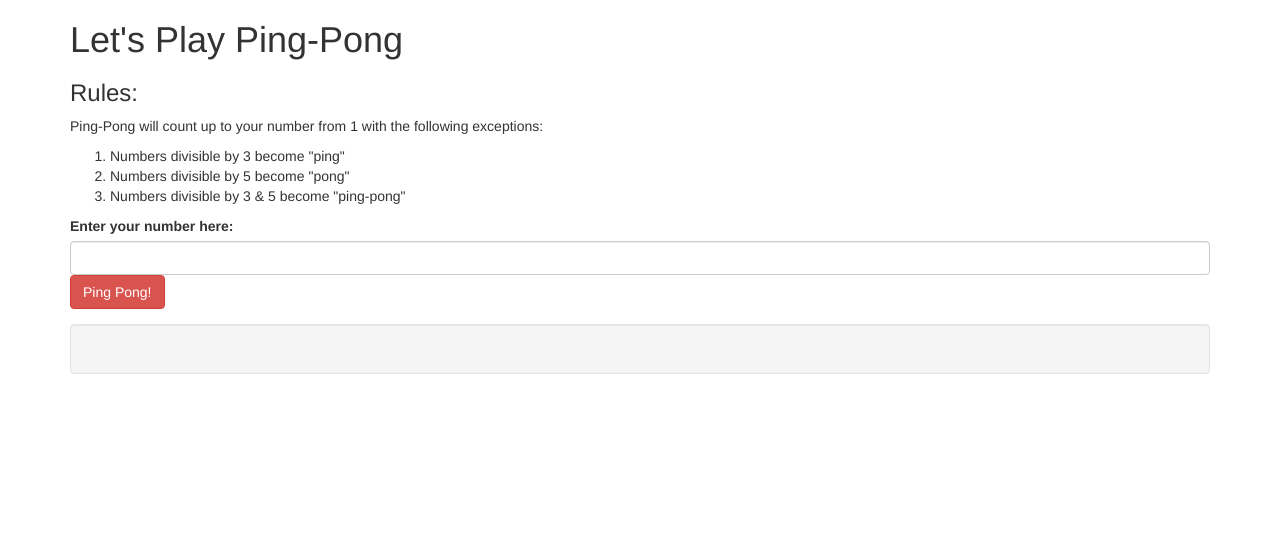
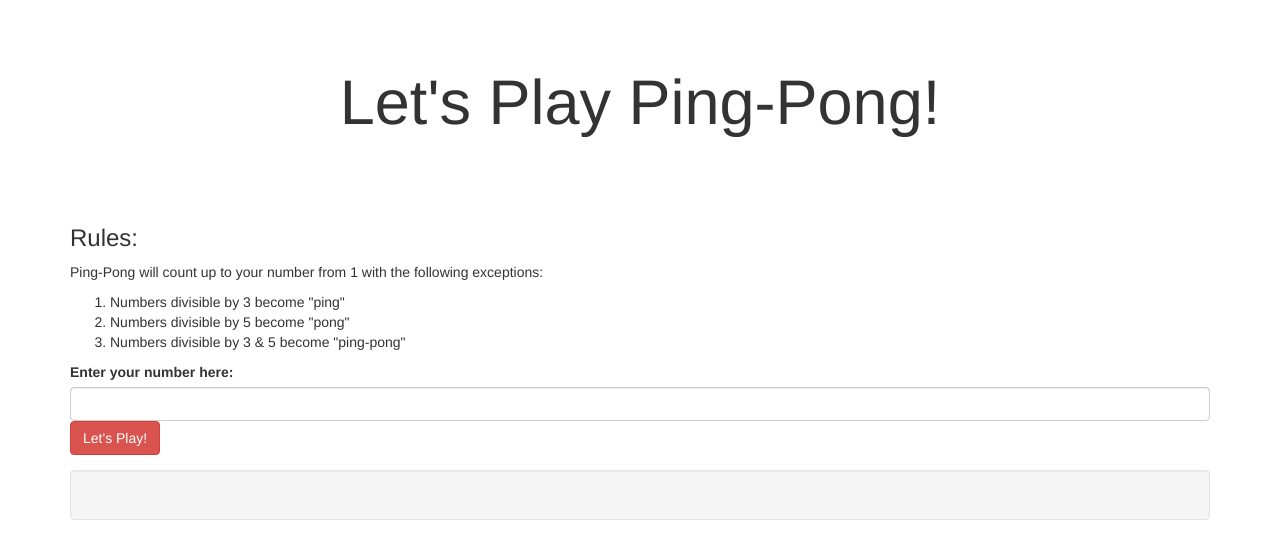
Before and after one commit to kailinishihira/ping-pong, a plain HTML site: page index.html in a window 1280 px wide. Drawn offline with nearby package versions, Linux system fonts and the light colour scheme.

Commit message:
Add header into jumbotron and center.

```diff
--- a/css/styles.css
+++ b/css/styles.css
@@ -0,0 +1,4 @@
+.jumbotron {
+  background-color: transparent;
+  text-align: center;
+}
--- a/index.html
+++ b/index.html
@@ -13,7 +13,9 @@
   </head>
   <body>
     <div class="container">
-      <h1>Let's Play Ping-Pong</h1>
+      <div class="jumbotron">
+        <h1>Let's Play Ping-Pong!</h1>
+      </div>
 
       <h3>Rules:</h3>
       <p>Ping-Pong will count up to your number from 1 with the following exceptions:</p>
@@ -27,7 +29,7 @@
         <div class="form-group">
           <label for="user-input">Enter your number here:</label>
           <input class="form-control" id="numbers" type="number">
-          <button type="submit" class="btn btn-danger">Ping Pong!</button>
+          <button type="submit" class="btn btn-danger">Let's Play!</button>
         </div>
       </form>
 
```
Also changed, not shown: img/girl.png (added).
